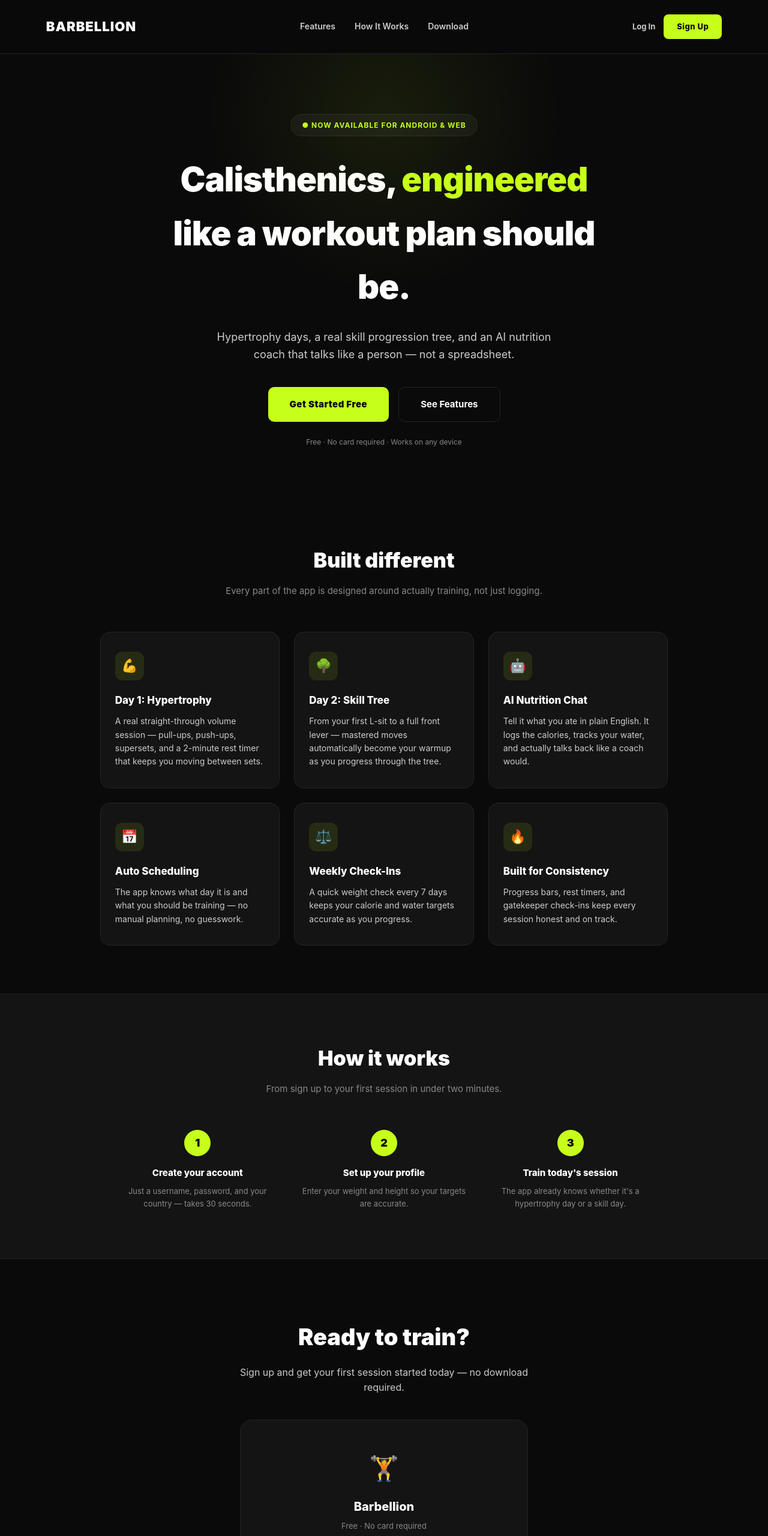
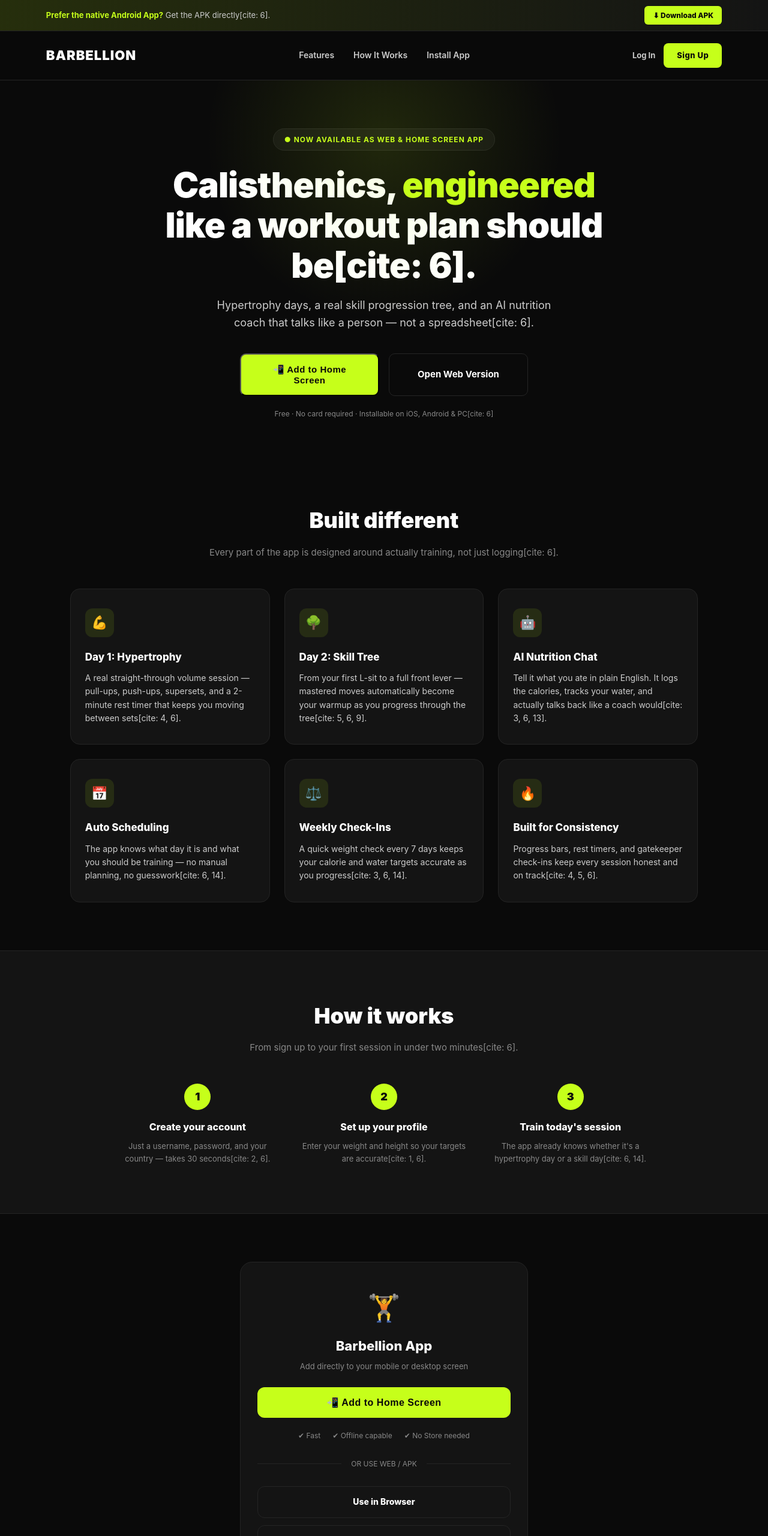
Before and after one commit to Abdula2307/Barbellion, a plain HTML site: page index.html in a window 1280 px wide. Shown: the top 2560 px of the page at 60% size. Drawn offline with Linux system fonts and the light colour scheme.

Commit message:
Update index.html

```diff
--- a/index.html
+++ b/index.html
@@ -4,6 +4,15 @@
 <meta charset="UTF-8">
 <meta name="viewport" content="width=device-width, initial-scale=1.0">
 <title>Barbellion — Calisthenics, Redefined</title>
+
+<!-- PWA Tags -->
+<link rel="manifest" href="manifest.json">
+<meta name="theme-color" content="#0a0a0a">
+<meta name="mobile-web-app-capable" content="yes">
+<meta name="apple-mobile-web-app-status-bar-style" content="black-translucent">
+<meta name="apple-mobile-web-app-title" content="Barbellion">
+<link rel="apple-touch-icon" href="icon-192.png">
+
 <style>
   * { margin: 0; padding: 0; box-sizing: border-box; }
 
@@ -22,21 +31,57 @@
     color: var(--white);
     font-family: -apple-system, BlinkMacSystemFont, 'Segoe UI', Roboto, Helvetica, Arial, sans-serif;
     line-height: 1.6;
+    overflow-x: hidden;
   }
 
   a { text-decoration: none; color: inherit; }
+
+  /* TOP APK BANNER */
+  .apk-top-banner {
+    background: linear-gradient(90deg, rgba(198,255,26,0.15) 0%, rgba(20,20,20,1) 100%);
+    border-bottom: 1px solid var(--border);
+    padding: 10px 6%;
+    font-size: 13px;
+    display: flex;
+    justify-content: space-between;
+    align-items: center;
+    gap: 12px;
+  }
+
+  .apk-top-banner p {
+    color: var(--gray-light);
+  }
+
+  .apk-top-banner strong {
+    color: var(--lime);
+  }
+
+  .apk-top-btn {
+    background-color: var(--lime);
+    color: var(--bg);
+    padding: 6px 14px;
+    border-radius: 6px;
+    font-size: 12px;
+    font-weight: 800;
+    white-space: nowrap;
+    transition: transform 0.15s ease;
+  }
+
+  .apk-top-btn:hover {
+    transform: scale(1.03);
+  }
 
   /* NAV */
   nav {
     display: flex;
     justify-content: space-between;
     align-items: center;
-    padding: 24px 6%;
+    padding: 20px 6%;
     border-bottom: 1px solid var(--border);
     position: sticky;
     top: 0;
-    background-color: rgba(10, 10, 10, 0.95);
-    backdrop-filter: blur(8px);
+    background-color: rgba(10, 10, 10, 0.92);
+    backdrop-filter: blur(12px);
     z-index: 100;
   }
 
@@ -86,7 +131,7 @@
     flex-direction: column;
     align-items: center;
     text-align: center;
-    padding: 100px 6% 80px;
+    padding: 80px 6% 60px;
     position: relative;
     overflow: hidden;
   }
@@ -99,7 +144,7 @@
     transform: translateX(-50%);
     width: 600px;
     height: 600px;
-    background: radial-gradient(circle, rgba(198,255,26,0.08) 0%, transparent 70%);
+    background: radial-gradient(circle, rgba(198,255,26,0.12) 0%, transparent 70%);
     pointer-events: none;
   }
 
@@ -113,24 +158,25 @@
     font-size: 12px;
     font-weight: 700;
     letter-spacing: 1px;
-    margin-bottom: 28px;
+    margin-bottom: 24px;
   }
 
   .hero h1 {
-    font-size: 56px;
+    font-size: clamp(34px, 6vw, 58px);
     font-weight: 900;
     letter-spacing: -1px;
-    max-width: 780px;
-    margin-bottom: 24px;
+    max-width: 800px;
+    margin-bottom: 20px;
+    line-height: 1.15;
   }
 
   .hero h1 span { color: var(--lime); }
 
   .hero p {
-    font-size: 18px;
+    font-size: clamp(15px, 2vw, 18px);
     color: var(--gray-light);
-    max-width: 560px;
-    margin-bottom: 40px;
+    max-width: 580px;
+    margin-bottom: 36px;
   }
 
   .hero-buttons {
@@ -138,22 +184,25 @@
     gap: 16px;
     flex-wrap: wrap;
     justify-content: center;
-    margin-bottom: 24px;
+    margin-bottom: 20px;
+    width: 100%;
+    max-width: 480px;
   }
 
   .btn-primary {
     background-color: var(--lime);
     color: var(--bg);
-    padding: 16px 36px;
+    padding: 16px 32px;
     border-radius: 10px;
     font-weight: 900;
     font-size: 15px;
     letter-spacing: 0.5px;
     display: inline-flex;
     align-items: center;
-    gap: 10px;
+    justify-content: center;
+    gap: 8px;
+    flex: 1 1 200px;
     transition: transform 0.15s ease, box-shadow 0.15s ease;
-    box-shadow: 0 0 0 rgba(198,255,26,0);
   }
 
   .btn-primary:hover {
@@ -165,10 +214,14 @@
     background-color: transparent;
     color: var(--white);
     border: 1px solid var(--border);
-    padding: 16px 36px;
+    padding: 16px 32px;
     border-radius: 10px;
     font-weight: 700;
     font-size: 15px;
+    display: inline-flex;
+    align-items: center;
+    justify-content: center;
+    flex: 1 1 200px;
   }
 
   .btn-secondary:hover { border-color: var(--lime); color: var(--lime); }
@@ -181,13 +234,13 @@
   /* FEATURES */
   .features {
     padding: 80px 6%;
-    max-width: 1100px;
+    max-width: 1200px;
     margin: 0 auto;
   }
 
   .section-title {
     text-align: center;
-    font-size: 34px;
+    font-size: clamp(26px, 4vw, 36px);
     font-weight: 900;
     margin-bottom: 12px;
   }
@@ -196,12 +249,12 @@
     text-align: center;
     color: var(--gray);
     font-size: 15px;
-    margin-bottom: 56px;
+    margin-bottom: 48px;
   }
 
   .feature-grid {
     display: grid;
-    grid-template-columns: repeat(auto-fit, minmax(260px, 1fr));
+    grid-template-columns: repeat(auto-fit, minmax(280px, 1fr));
     gap: 24px;
   }
 
@@ -256,9 +309,9 @@
 
   .steps {
     display: grid;
-    grid-template-columns: repeat(auto-fit, minmax(200px, 1fr));
+    grid-template-columns: repeat(auto-fit, minmax(220px, 1fr));
     gap: 32px;
-    margin-top: 56px;
+    margin-top: 48px;
   }
 
   .step {
@@ -280,7 +333,7 @@
   }
 
   .step h4 {
-    font-size: 15px;
+    font-size: 16px;
     font-weight: 800;
     margin-bottom: 8px;
   }
@@ -290,41 +343,28 @@
     font-size: 13px;
   }
 
-  /* DOWNLOAD CTA */
+  /* INSTALL & DOWNLOAD SECTION */
   .download-section {
-    padding: 100px 6%;
+    padding: 80px 6%;
     text-align: center;
-  }
-
-  .download-section h2 {
-    font-size: 38px;
-    font-weight: 900;
-    margin-bottom: 16px;
-  }
-
-  .download-section p {
-    color: var(--gray-light);
-    font-size: 16px;
-    max-width: 500px;
-    margin: 0 auto 40px;
   }
 
   .download-card {
     background-color: var(--card);
     border: 1px solid var(--border);
     border-radius: 20px;
-    padding: 48px;
+    padding: 40px 28px;
     max-width: 480px;
     margin: 0 auto;
   }
 
   .download-icon {
-    font-size: 40px;
-    margin-bottom: 16px;
+    font-size: 44px;
+    margin-bottom: 12px;
   }
 
   .download-card h3 {
-    font-size: 20px;
+    font-size: 22px;
     font-weight: 800;
     margin-bottom: 6px;
   }
@@ -332,13 +372,13 @@
   .download-card .version {
     color: var(--gray);
     font-size: 13px;
-    margin-bottom: 28px;
+    margin-bottom: 24px;
   }
 
-  .btn-download {
+  .btn-install {
     background-color: var(--lime);
     color: var(--bg);
-    padding: 18px 0;
+    padding: 16px 0;
     width: 100%;
     border-radius: 12px;
     font-weight: 900;
@@ -348,23 +388,17 @@
     align-items: center;
     justify-content: center;
     gap: 10px;
+    border: none;
+    cursor: pointer;
     transition: transform 0.15s ease;
   }
 
-  .btn-download:hover { transform: translateY(-2px); }
+  .btn-install:hover { transform: translateY(-2px); }
 
   .download-meta {
     display: flex;
     justify-content: center;
-    gap: 24px;
-    margin-top: 24px;
-    font-size: 12px;
-    color: var(--gray);
-  }
-
-  .download-meta span { display: flex; align-items: center; gap: 6px; }
-
-  .platform-note {
+    gap: 20px;
     margin-top: 20px;
     font-size: 12px;
     color: var(--gray);
@@ -374,7 +408,7 @@
     display: flex;
     align-items: center;
     gap: 16px;
-    margin: 32px 0;
+    margin: 28px 0;
     color: var(--gray);
     font-size: 12px;
   }
@@ -387,19 +421,27 @@
     background-color: var(--border);
   }
 
-  .btn-web {
+  .btn-secondary-link {
     background-color: transparent;
     border: 1px solid var(--border);
     color: var(--white);
-    padding: 16px 0;
+    padding: 14px 0;
     width: 100%;
     border-radius: 12px;
     font-weight: 800;
     font-size: 14px;
     display: block;
+    text-align: center;
   }
 
-  .btn-web:hover { border-color: var(--lime); color: var(--lime); }
+  .btn-secondary-link:hover { border-color: var(--lime); color: var(--lime); }
+
+  .platform-note {
+    margin-top: 16px;
+    font-size: 12px;
+    color: var(--gray);
+    line-height: 1.5;
+  }
 
   /* FOOTER */
   footer {
@@ -429,21 +471,26 @@
   .footer-links a:hover { color: var(--lime); }
 
   @media (max-width: 640px) {
-    .hero h1 { font-size: 36px; }
     .nav-links { display: none; }
-    .download-card { padding: 32px 24px; }
     .nav-login { display: none; }
+    .apk-top-banner p { font-size: 12px; }
   }
 </style>
 </head>
 <body>
+
+  <!-- TOP APK DOWNLOAD BANNER -->
+  <div class="apk-top-banner">
+    <p><strong>Prefer the native Android App?</strong> Get the APK directly[cite: 6].</p>
+    <a href="Barbellion.apk" download class="apk-top-btn">⬇ Download APK</a>
+  </div>
 
   <nav>
     <div class="logo">BARBELLION</div>
     <div class="nav-links">
       <a href="#features">Features</a>
       <a href="#how">How It Works</a>
-      <a href="#download">Download</a>
+      <a href="#install">Install App</a>
     </div>
     <div class="nav-auth">
       <a href="auth.html" class="nav-login">Log In</a>
@@ -452,49 +499,52 @@
   </nav>
 
   <section class="hero">
-    <div class="hero-tag">● NOW AVAILABLE FOR ANDROID & WEB</div>
-    <h1>Calisthenics, <span>engineered</span> like a workout plan should be.</h1>
-    <p>Hypertrophy days, a real skill progression tree, and an AI nutrition coach that talks like a person — not a spreadsheet.</p>
+    <div class="hero-tag">● NOW AVAILABLE AS WEB & HOME SCREEN APP</div>
+    <h1>Calisthenics, <span>engineered</span> like a workout plan should be[cite: 6].</h1>
+    <p>Hypertrophy days, a real skill progression tree, and an AI nutrition coach that talks like a person — not a spreadsheet[cite: 6].</p>
+
     <div class="hero-buttons">
-      <a href="auth.html" class="btn-primary">Get Started Free</a>
-      <a href="#features" class="btn-secondary">See Features</a>
+      <button id="heroInstallBtn" class="btn-primary">
+        📲 Add to Home Screen
+      </button>
+      <a href="auth.html" class="btn-secondary">Open Web Version</a>
     </div>
-    <div class="hero-note">Free · No card required · Works on any device</div>
+    <div class="hero-note">Free · No card required · Installable on iOS, Android & PC[cite: 6]</div>
   </section>
 
   <section class="features" id="features">
     <h2 class="section-title">Built different</h2>
-    <p class="section-subtitle">Every part of the app is designed around actually training, not just logging.</p>
+    <p class="section-subtitle">Every part of the app is designed around actually training, not just logging[cite: 6].</p>
     <div class="feature-grid">
       <div class="feature-card">
         <div class="feature-icon">💪</div>
         <h3>Day 1: Hypertrophy</h3>
-        <p>A real straight-through volume session — pull-ups, push-ups, supersets, and a 2-minute rest timer that keeps you moving between sets.</p>
+        <p>A real straight-through volume session — pull-ups, push-ups, supersets, and a 2-minute rest timer that keeps you moving between sets[cite: 4, 6].</p>
       </div>
       <div class="feature-card">
         <div class="feature-icon">🌳</div>
         <h3>Day 2: Skill Tree</h3>
-        <p>From your first L-sit to a full front lever — mastered moves automatically become your warmup as you progress through the tree.</p>
+        <p>From your first L-sit to a full front lever — mastered moves automatically become your warmup as you progress through the tree[cite: 5, 6, 9].</p>
       </div>
       <div class="feature-card">
         <div class="feature-icon">🤖</div>
         <h3>AI Nutrition Chat</h3>
-        <p>Tell it what you ate in plain English. It logs the calories, tracks your water, and actually talks back like a coach would.</p>
+        <p>Tell it what you ate in plain English. It logs the calories, tracks your water, and actually talks back like a coach would[cite: 3, 6, 13].</p>
       </div>
       <div class="feature-card">
         <div class="feature-icon">📅</div>
         <h3>Auto Scheduling</h3>
-        <p>The app knows what day it is and what you should be training — no manual planning, no guesswork.</p>
+        <p>The app knows what day it is and what you should be training — no manual planning, no guesswork[cite: 6, 14].</p>
       </div>
       <div class="feature-card">
         <div class="feature-icon">⚖️</div>
         <h3>Weekly Check-Ins</h3>
-        <p>A quick weight check every 7 days keeps your calorie and water targets accurate as you progress.</p>
+        <p>A quick weight check every 7 days keeps your calorie and water targets accurate as you progress[cite: 3, 6, 14].</p>
       </div>
       <div class="feature-card">
         <div class="feature-icon">🔥</div>
         <h3>Built for Consistency</h3>
-        <p>Progress bars, rest timers, and gatekeeper check-ins keep every session honest and on track.</p>
+        <p>Progress bars, rest timers, and gatekeeper check-ins keep every session honest and on track[cite: 4, 5, 6].</p>
       </div>
     </div>
   </section>
@@ -502,61 +552,62 @@
   <section class="how" id="how">
     <div class="how-inner">
       <h2 class="section-title">How it works</h2>
-      <p class="section-subtitle">From sign up to your first session in under two minutes.</p>
+      <p class="section-subtitle">From sign up to your first session in under two minutes[cite: 6].</p>
       <div class="steps">
         <div class="step">
           <div class="step-number">1</div>
           <h4>Create your account</h4>
-          <p>Just a username, password, and your country — takes 30 seconds.</p>
+          <p>Just a username, password, and your country — takes 30 seconds[cite: 2, 6].</p>
         </div>
         <div class="step">
           <div class="step-number">2</div>
           <h4>Set up your profile</h4>
-          <p>Enter your weight and height so your targets are accurate.</p>
+          <p>Enter your weight and height so your targets are accurate[cite: 1, 6].</p>
         </div>
         <div class="step">
           <div class="step-number">3</div>
           <h4>Train today's session</h4>
-          <p>The app already knows whether it's a hypertrophy day or a skill day.</p>
+          <p>The app already knows whether it's a hypertrophy day or a skill day[cite: 6, 14].</p>
         </div>
       </div>
     </div>
   </section>
 
-  <section class="download-section" id="download">
-    <h2>Ready to train?</h2>
-    <p>Sign up and get your first session started today — no download required.</p>
-
+  <section class="download-section" id="install">
     <div class="download-card">
       <div class="download-icon">🏋️</div>
-      <h3>Barbellion</h3>
-      <div class="version">Free · No card required</div>
+      <h3>Barbellion App</h3>
+      <div class="version">Add directly to your mobile or desktop screen</div>
 
-      <a href="auth.html" class="btn-download">
-        Sign Up Free
+      <button id="cardInstallBtn" class="btn-install">
+        📲 Add to Home Screen
+      </button>
+
+      <div class="download-meta">
+        <span>✔ Fast</span>
+        <span>✔ Offline capable</span>
+        <span>✔ No Store needed</span>
+      </div>
+
+      <div class="or-divider">OR USE WEB / APK</div>
+
+      <a href="auth.html" class="btn-secondary-link" style="margin-bottom: 12px;">
+        Use in Browser
       </a>
 
-      <div class="download-meta">
-        <span>✔ Free</span>
-        <span>✔ No ads</span>
-        <span>✔ Any device</span>
-      </div>
-
-      <div class="or-divider">OR</div>
-
-      <a href="Barbellion.apk" download class="btn-web">
-        ⬇ Download Android APK
+      <a href="Barbellion.apk" download class="btn-secondary-link">
+        ⬇ Download Android APK Direct
       </a>
 
       <div class="platform-note">
-        iOS support is not currently available.
+        <strong>iOS Users:</strong> Tap the Share button in Safari and choose <strong>"Add to Home Screen"</strong>[cite: 6].
       </div>
     </div>
   </section>
 
   <footer>
     <div class="logo">BARBELLION</div>
-    <p>© 2026 Barbellion. Train with intent.</p>
+    <p>© 2026 Barbellion. Train with intent[cite: 6].</p>
     <div class="footer-links">
       <a href="#features">Features</a>
       <a href="#how">How It Works</a>
@@ -564,5 +615,39 @@
     </div>
   </footer>
 
+  <script>
+    // Register Service Worker for PWA compliance
+    if ('serviceWorker' in navigator) {
+      navigator.serviceWorker.register('/sw.js').catch(() => {});
+    }
+
+    let deferredPrompt;
+    const heroBtn = document.getElementById('heroInstallBtn');
+    const cardBtn = document.getElementById('cardInstallBtn');
+
+    window.addEventListener('beforeinstallprompt', (e) => {
+      e.preventDefault();
+      deferredPrompt = e;
+
+      // Highlight install buttons when prompt is available
+      heroBtn.style.boxShadow = '0 0 16px rgba(198,255,26,0.5)';
+      cardBtn.style.boxShadow = '0 0 16px rgba(198,255,26,0.5)';
+    });
+
+    async function triggerInstall() {
+      if (deferredPrompt) {
+        deferredPrompt.prompt();
+        const { outcome } = await deferredPrompt.userChoice;
+        if (outcome === 'accepted') {
+          deferredPrompt = null;
+        }
+      } else {
+        alert('To add to Home Screen:\n• iPhone/iPad: Tap Share in Safari -> "Add to Home Screen"\n• Android/Chrome: Tap 3 dots menu -> "Install App" or "Add to Home screen"');
+      }
+    }
+
+    heroBtn.addEventListener('click', triggerInstall);
+    cardBtn.addEventListener('click', triggerInstall);
+  </script>
 </body>
-        </html>
+ </html>
```
